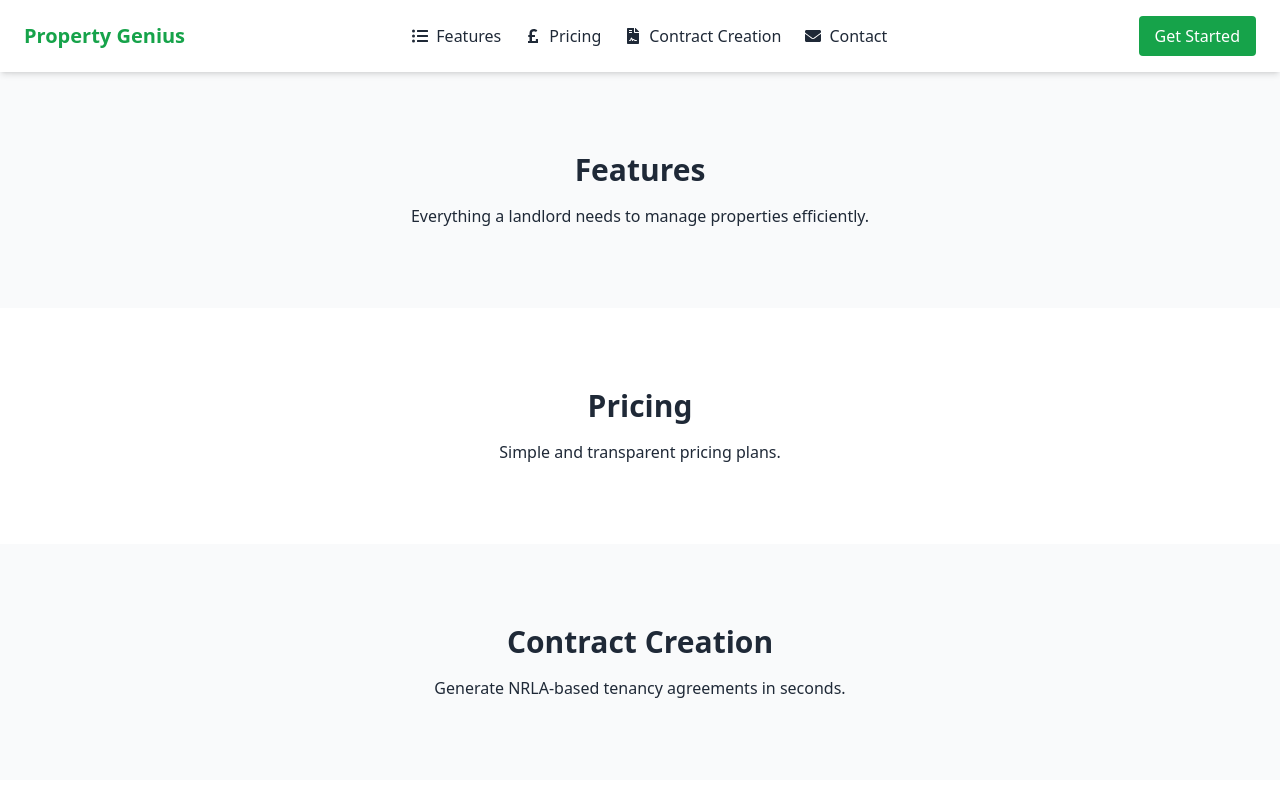
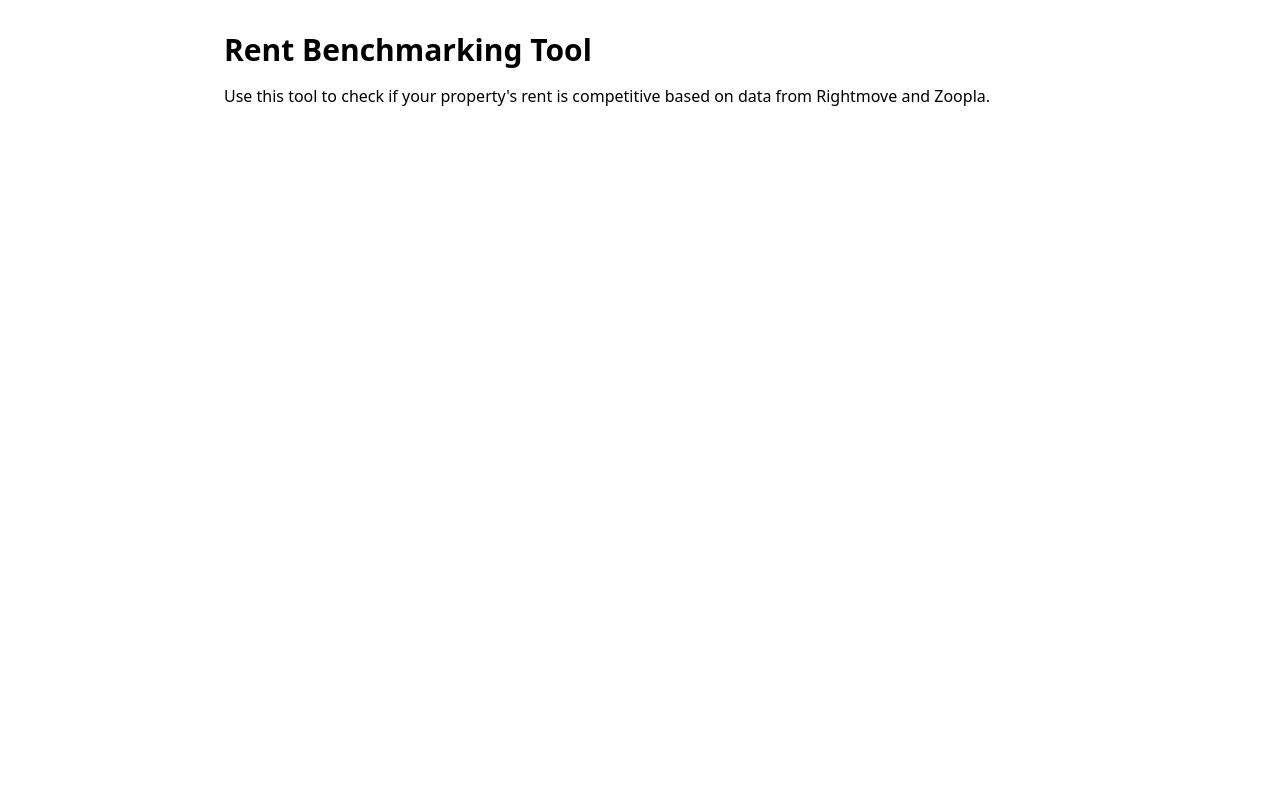
Before and after one commit to propertygenius/propertygenius-frontend, a React (Create React App) app: page /rent-benchmarking in a window 1280 px wide. Shown: the top 800 px of the page. Built offline with nearby package versions, Linux system fonts and the light colour scheme.

Commit message:
rentbenchmarking

```diff
--- a/package.json
+++ b/package.json
@@ -11,6 +11,7 @@
     "react": "^19.1.0",
     "react-dom": "^19.1.0",
     "react-icons": "^5.5.0",
+    "react-router-dom": "^7.7.0",
     "react-scripts": "5.0.1",
     "web-vitals": "^2.1.4"
   },
--- a/src/App.js
+++ b/src/App.js
@@ -1,9 +1,18 @@
 import React from "react";
+import { BrowserRouter as Router, Routes, Route } from "react-router-dom";
+
 import LandingPage from "./LandingPage";
-//import "./App.css";
+import RentBenchmarking from "./pages/RentBenchmarking"; // Make sure you create this file
 
 function App() {
-  return <LandingPage />;
+  return (
+    <Router>
+      <Routes>
+        <Route path="/" element={<LandingPage />} />
+        <Route path="/rent-benchmarking" element={<RentBenchmarking />} />
+      </Routes>
+    </Router>
+  );
 }
 
 export default App;
--- a/src/LandingPage.jsx
+++ b/src/LandingPage.jsx
@@ -1,5 +1,6 @@
 import React from "react";
-import { FaListUl, FaPoundSign, FaFileContract, FaEnvelope } from "react-icons/fa";
+import { FaListUl, FaPoundSign, FaFileContract, FaEnvelope, FaChartLine } from "react-icons/fa";
+import { Link } from "react-router-dom";
 
 export default function LandingPage() {
   return (
@@ -23,6 +24,9 @@ export default function LandingPage() {
             <a href="#contact" className="hover:text-green-600 font-medium flex items-center gap-2">
               <FaEnvelope /> Contact
             </a>
+            <Link to="/rent-benchmarking" className="hover:text-green-600 font-medium flex items-center gap-2">
+              <FaChartLine /> Rent Benchmarking
+            </Link>
           </nav>
 
           <button className="ml-6 px-4 py-2 bg-green-600 text-white rounded hover:bg-green-700 hidden md:block">
--- /dev/null
+++ b/src/pages/RentBenchmarking.jsx
@@ -0,0 +1,11 @@
+const RentBenchmarking = () => {
+  return (
+    <div className="p-8 max-w-4xl mx-auto">
+      <h1 className="text-3xl font-bold mb-4">Rent Benchmarking Tool</h1>
+      <p className="mb-4">Use this tool to check if your property's rent is competitive based on data from Rightmove and Zoopla.</p>
+      {/* You'll add the search form and results below */}
+    </div>
+  );
+};
+
+export default RentBenchmarking;
```
Also changed, not shown: 1 other file (tests, documents, lock files or other folders).
